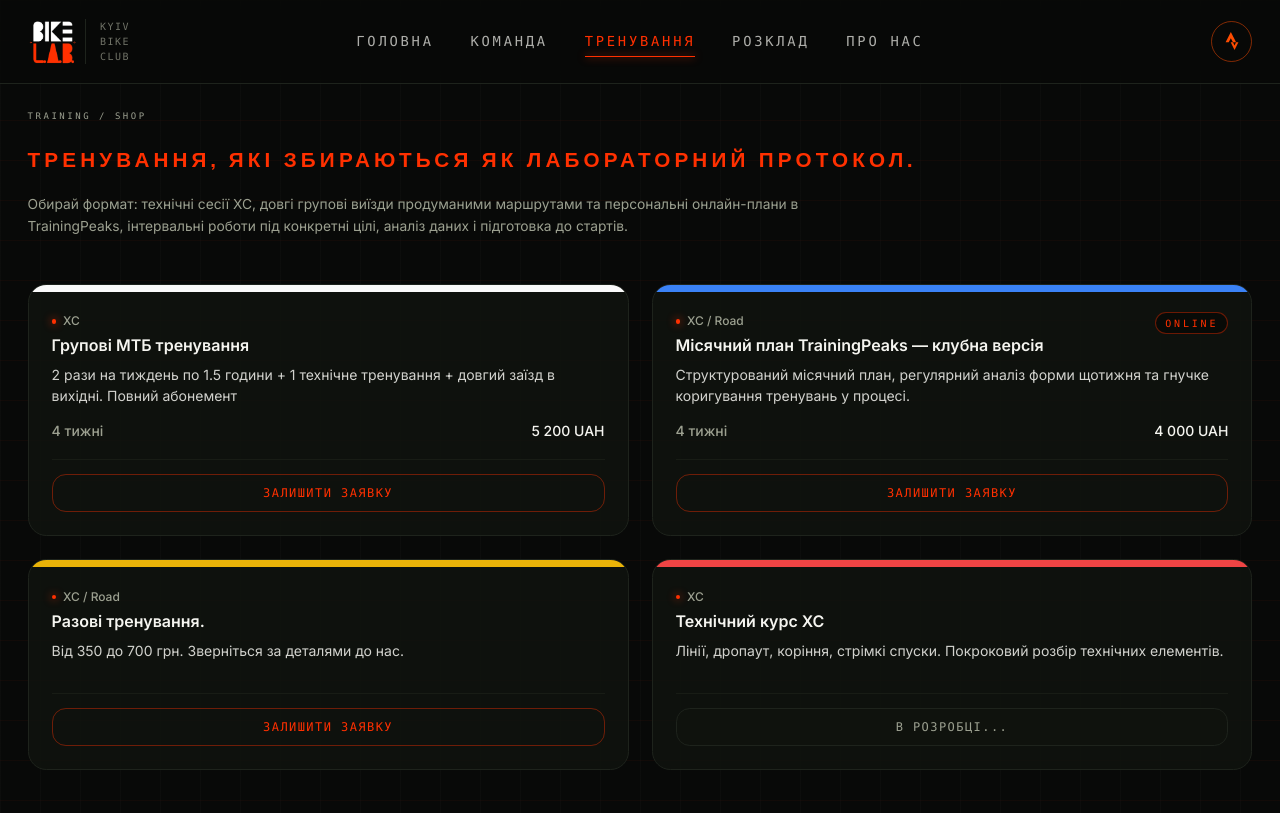
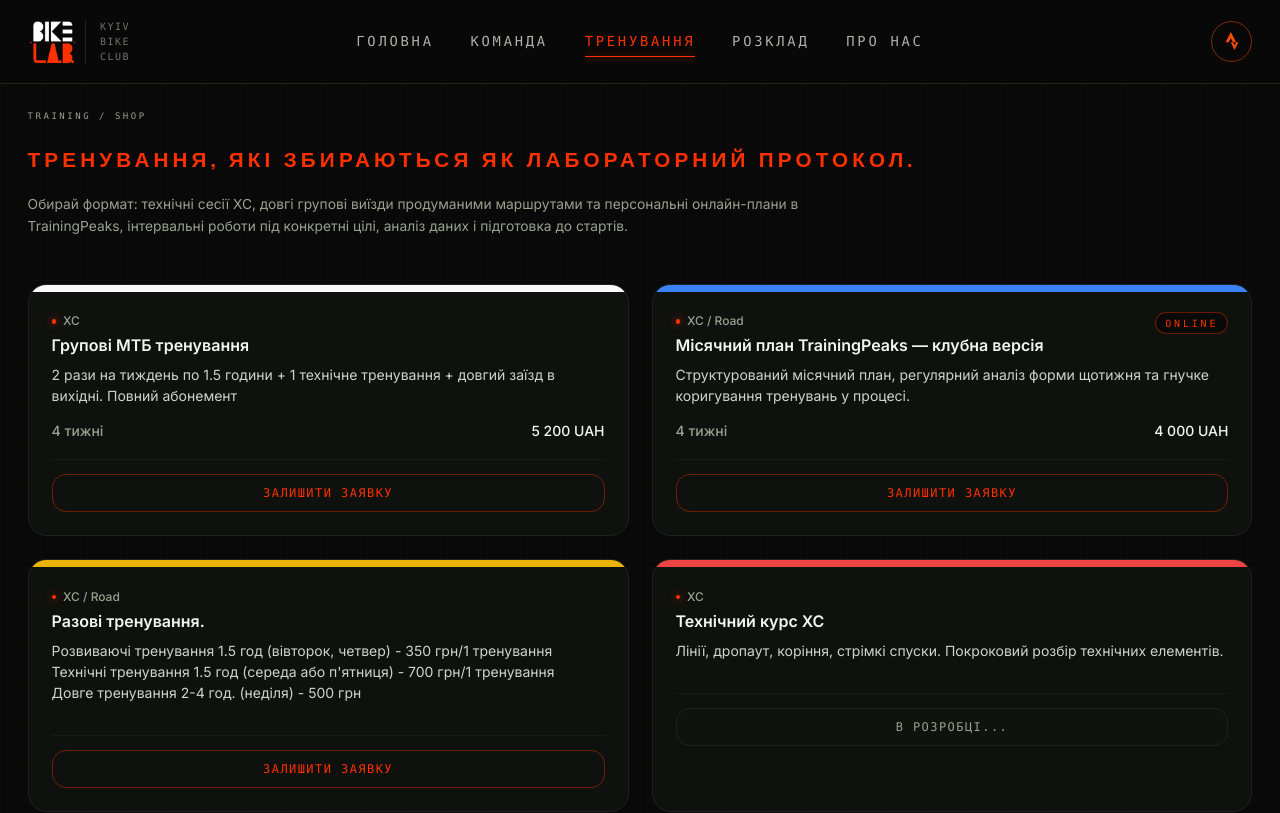
Before and after one commit to VasileAdicto/bikelab-site, a Next.js app: page /training in a window 1280 px wide. Shown: the top 813 px of the page. Built offline with nearby package versions, Linux system fonts and the light colour scheme.

Commit message:
Update training session description in TrainingPage component for clarity and detail

```diff
--- a/src/app/training/page.tsx
+++ b/src/app/training/page.tsx
@@ -26,7 +26,7 @@ const trainings = [
     level: "All" as const,
     stripeColor: "yellow" as const,
     description:
-      "Від 350 до 700 грн. Зверніться за деталями до нас.",
+      "Розвиваючі тренування 1.5 год (вівторок, четвер) - 350 грн/1 тренування\nТехнічні тренування 1.5 год (середа або п'ятниця) - 700 грн/1 тренування\nДовге тренування 2-4 год. (неділя) - 500 грн",
     price: "",
     duration: "",
     badge: "",
--- a/src/components/training-card.tsx
+++ b/src/components/training-card.tsx
@@ -145,7 +145,7 @@ export function TrainingCard({
         </div>
 
         <p
-          className="mt-2 text-foreground/85 text-[13px] md:text-[14px] leading-[1.5] tracking-normal"
+          className="mt-2 whitespace-pre-line text-foreground/85 text-[13px] md:text-[14px] leading-[1.5] tracking-normal"
           style={{ fontFamily: "var(--font-sans), ui-sans-serif, system-ui, sans-serif" }}
         >
           {description}
```
